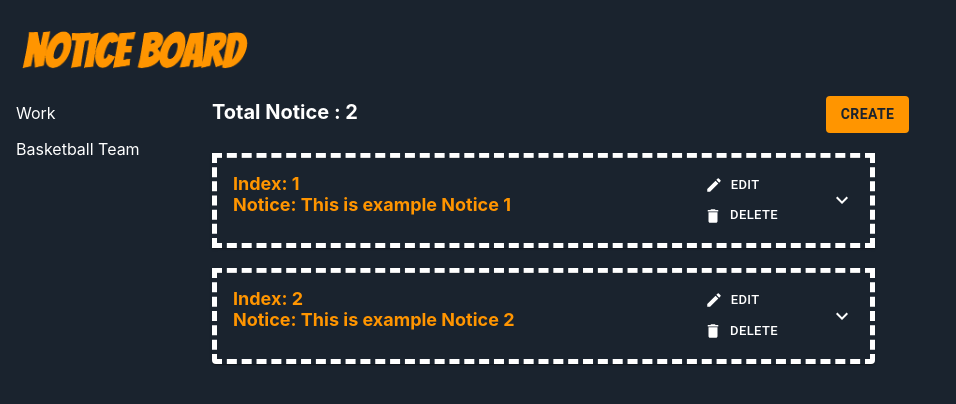
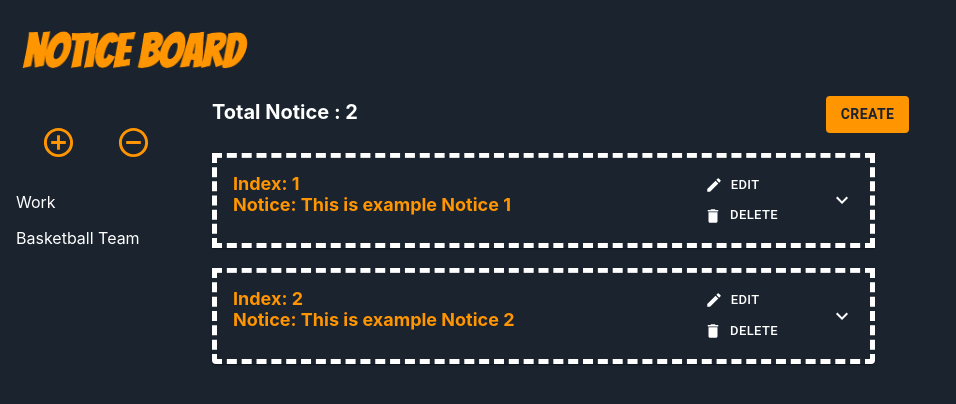
Before and after one commit to peppermintc/Notice-Board, a React (Create React App) app: page / in a window 1280 px wide. Shown: the top 404 px of the page, without its empty margins (0-956 px from the left). Built offline with nearby package versions, Linux system fonts and the light colour scheme.

Commit message:
page add

```diff
--- a/src/App.js
+++ b/src/App.js
@@ -17,12 +17,16 @@ import TextField from '@material-ui/core/TextField';
 
 import DeleteIcon from '@material-ui/icons/Delete';
 import EditIcon from '@material-ui/icons/Edit';
+import AddCircleOutline from '@material-ui/icons/AddCircleOutline';
+import RemoveCircleOutline from '@material-ui/icons/RemoveCircleOutline';
+
 
 let dummy = [[{title:'This is example Notice 1',content:"this is example content 1"}, {title:'This is example Notice 2',content:"this is example content"} ],[{title:'This is example Notice 1',content:"this is example content 1"}]];
 
 function App() {
   // Hook
   const [noticePage, setNoticePage] = useState(0);
+  const [typingListTitle, setTypingListTitle] = useState('');
   const [noticeListTitle, setNoticeListTitle] = useState(['Work','Basketball Team']);
   const [noticeTitle, setNoticeTitle] = useState('');
   const [noticeContent, setNoticeContent] = useState('');
@@ -30,7 +34,8 @@ function App() {
   const [noticeList, setNoticeList] = useState(dummy[noticePage]);
   const [selectedNoticeIndex, setSelectedNoticeIndex] = useState();
 
-  useEffect(()=>{setNoticeList(dummy[noticePage])},[noticePage]);
+  useEffect(()=>{setNoticeList(dummy[noticePage])},[noticePage,noticeListTitle]);
+  useEffect(()=>{dummy[noticePage] = noticeList},[noticeList]);
 
   // Onchange event
   const onChangeNoticeTitleInput = (e) => {
@@ -38,6 +43,19 @@ function App() {
   };
   const onChangeNoticeContentInput = (e) => {
     setNoticeContent(e.target.value);
+  };
+  const onChangeListTitleInput = (e) => {
+    setTypingListTitle(e.target.value);
+  };
+
+  // ADD LIST
+  const addNewList = () => {
+    let newList = [...noticeListTitle, typingListTitle];
+    setNoticeListTitle(newList);
+
+    dummy = [...dummy, []];
+
+    toggleNewListDialog();
   };
 
   // Create
@@ -103,6 +121,12 @@ function App() {
     setOpenEditDialog(!openEditDialog);
   };
 
+  // ADD NEW LIST Dialog toggle
+  const [openNewListDialog, setOpenNewListDialog] = useState(false);
+  const toggleNewListDialog = () => {
+    setOpenNewListDialog(!openNewListDialog);
+  };
+
   // JSX
   return (
     <div style={{height: '100%'}}>
@@ -111,7 +135,28 @@ function App() {
         <div>
           <a href="/"><img src={logo} alt="logo" style={{ width: '250px', margin: '20px 10px 10px 10px' }}/></a>
         </div>
-        {dummy.map((noticeList, index) => { return ( <ListItem button onClick={()=>setNoticePage(index)}>{noticeListTitle[index]}</ListItem> ); })}
+        <div style={{textAlign:'center', marginTop:'30px', marginBottom:'20px'}}>
+          <AddCircleOutline onClick={toggleNewListDialog} style={{color:'#FF9500', marginRight:'20px', cursor:'pointer'}} fontSize="large"/>
+          <RemoveCircleOutline onClick={console.log('haha')} style={{color:'#FF9500', marginLeft:'20px', cursor:'pointer'}} fontSize="large"/>
+          {/* ADD LIST DIALOG */}
+          <Dialog onClose={toggleNewListDialog} open={openNewListDialog} >
+            <DialogTitle id="customized-dialog-title" onClose={toggleNewListDialog} >
+              Enter New Board Name
+            </DialogTitle>
+            <DialogContent dividers>
+              <TextField multiline label="Board Name" rows="1" onChange={onChangeListTitleInput} variant="outlined" style={{width:'100%'}}/>
+            </DialogContent>
+            <DialogActions>
+              <Button autoFocus onClick={()=>addNewList()} color="primary" variant="contained">
+                Save
+              </Button>
+              <Button onClick={toggleNewListDialog} color="primary" variant="contained">
+                Close
+              </Button>
+            </DialogActions>
+          </Dialog>
+        </div>
+        {noticeListTitle.map((noticeList, index) => { return ( <ListItem button onClick={()=>setNoticePage(index)}>{noticeListTitle[index]}</ListItem> ); })}
       </List>
 
       <div style={{ color:'white', float: 'left', width: '85%', height: '100%', backgroundColor: '#1a232e' }}>
```
